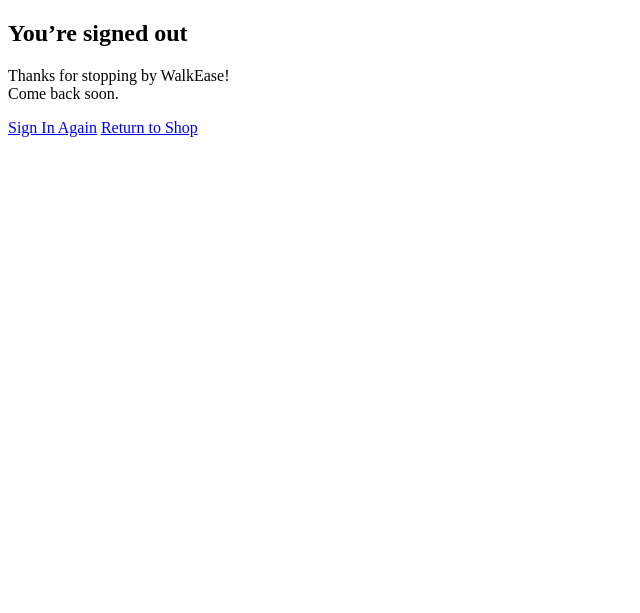
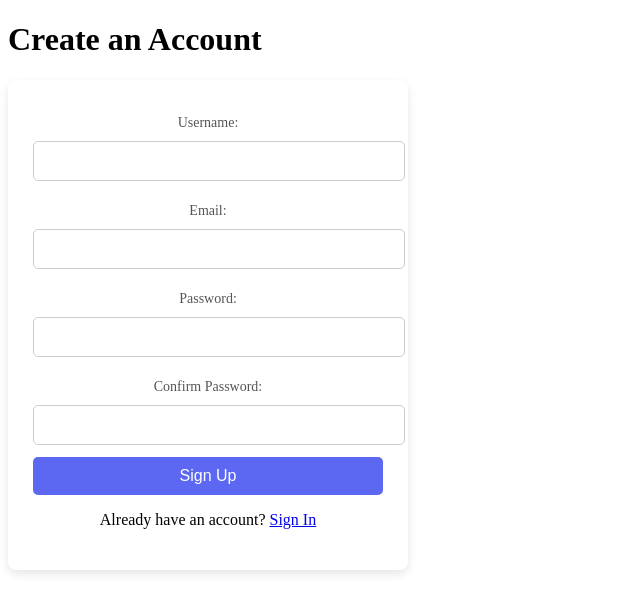
Before and after one commit to Farah-94/Project4-Ecommerce-website, a Django app: page /cart/signup/ in a window 1280 px wide. Shown: the top 613 px of the page, without its empty margins (0-640 px from the left). Run offline with Django 5.2, Linux system fonts and the light colour scheme.

Commit message:
walkease

```diff
--- a/templates/account/signup.html
+++ b/templates/account/signup.html
@@ -1,25 +1,57 @@
 <!DOCTYPE html>
 <html lang="en">
 <head>
-  <meta charset="UTF-8">
-  <meta name="viewport" content="width=device-width, initial-scale=1">
-  <title>Signed Out – WalkEase</title>
-  {% load static %}
-  <link rel="stylesheet" href="{% static 'cart/css/style.css' %}">
+    <meta charset="UTF-8">
+    <meta name="viewport" content="width=device-width, initial-scale=1.0">
+    <title>Sign Up</title>
+    {% load static %}
+    <link rel="stylesheet" href="{% static 'cart/css/style.css' %}">
 </head>
 <body>
-  <main class="logout-container">
-    <div class="card">
-      <h2>You’re signed out</h2>
-      <p>
-        Thanks for stopping by WalkEase!<br>
-        Come back soon.
-      </p>
-      <div class="actions">
-        <a class="btn" href="/cart/signin/">Sign In Again</a>
-        <a class="btn outline" href="/">Return to Shop</a>
-      </div>
+    <header>
+        <h1>Create an Account</h1>
+    </header>
+
+    <main class="signup-form-container">
+{% if messages %}
+    <div class="messages">
+        {% for message in messages %}
+            <p class="{{ message.tags }}">{{ message }}</p>
+        {% endfor %}
     </div>
-  </main>
+{% endif %}
+
+<form method="POST" action="{% url 'store:signup' %}">
+
+
+    {% csrf_token %}  <!-- ✅ Prevents CSRF attacks -->
+
+  <label for="username">Username:</label>
+<input type="text" id="username" name="username" required autocomplete="username">
+{% if form.username.errors %}
+    <p class="error">{{ form.username.errors }}</p> <!-- ✅ Shows username error -->
+{% endif %}
+
+<label for="email">Email:</label>
+<input type="email" id="email" name="email" required autocomplete="email">
+{% if form.email.errors %}
+    <p class="error">{{ form.email.errors }}</p> <!-- ✅ Shows email error -->
+{% endif %}
+
+<label for="password1">Password:</label>
+<input type="password" id="password1" name="password1" required autocomplete="new-password">
+{% if form.password1.errors %}
+    <p class="error">{{ form.password1.errors }}</p> <!-- ✅ Shows password error -->
+{% endif %}
+
+<label for="password2">Confirm Password:</label>
+<input type="password" id="password2" name="password2" required autocomplete="new-password">
+{% if form.password2.errors %}
+    <p class="error">{{ form.password2.errors }}</p> <!-- ✅ Shows confirm password error -->
+{% endif %}
+    <button type="submit">Sign Up</button>
+</form>
+<p>Already have an account? <a href="{% url 'store:signin' %}">Sign In</a></p>
+    </main>
 </body>
 </html>
```
